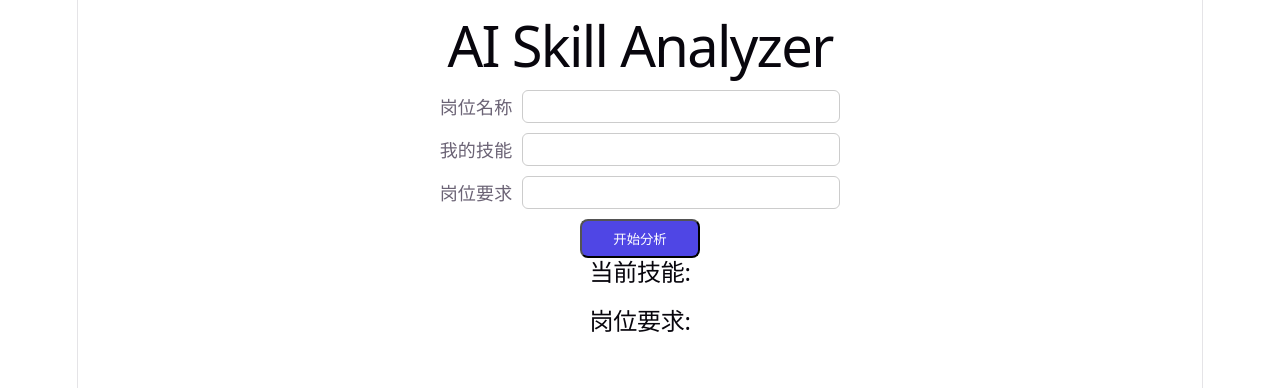
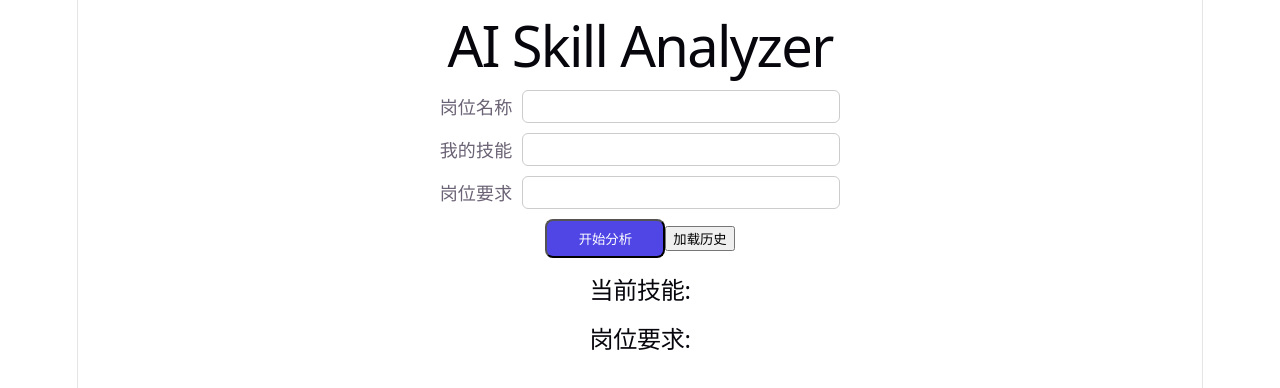
Before and after one commit to PurL0ve/ai_analyzer_frontend, a React (Vite) app: page / in a window 1280 px wide. Shown: the top 388 px of the page. Built offline with nearby package versions, Linux system fonts and the light colour scheme.

Commit message:
新增历史记录列表并完善前端运行说明

```diff
--- a/src/App.jsx
+++ b/src/App.jsx
@@ -5,6 +5,7 @@ function App() {
   const [skills,setSkills] = useState("")
   const [requiredSkills,setRequiredSkills] = useState("")
   const [position,setPosition] = useState("")
+  const [histories,setHistories] = useState([])
   const [result,setResult] = useState({
     matched:[],
     missing:[],
@@ -13,6 +14,9 @@ function App() {
   const [error,setError]=useState("")
   const [loading,setLoading]=useState(false)
   const [hasAnalyzed,setHasAnalyzed]=useState(false)
+  const [historyError,setHistoryError]=useState("")
+  const [hasLoadedHistory,setHasLoadedHistory]=useState(false)
+  const [historyLoading,setHistoryLoading]=useState(false)
 
   async function handleAnalyze(){
     const userSkills = skills.split(",").map(skill=>skill.trim()).filter((skill)=>skill !== "")
@@ -38,6 +42,7 @@ function App() {
             body: JSON.stringify(data)
           }
         )
+        console.log("HTTP状态码：", response.status, "是否成功：", response.ok)
         if (!response.ok){
           throw new Error(`HTTP${response.status}`)
         }
@@ -51,6 +56,24 @@ function App() {
           setLoading(false)
         }
       }
+  async function handleLoadHistory(){
+    setHistoryError("")
+    setHistoryLoading(true)
+    try{
+      const response = await fetch("http://127.0.0.1:8000/history")
+      if(!response.ok){
+        throw new Error(`HTTP${response.status}`)
+      }
+      const responseData = await response.json()
+      setHistories(responseData.data)
+      setHasLoadedHistory(true)
+    }catch(error){
+      setHistoryError("加载历史记录失败，请稍后重试")
+      console.error("加载历史记录失败:", error)
+    }finally{
+      setHistoryLoading(false)
+    }
+  }
 
 
   return (
@@ -80,12 +103,25 @@ function App() {
       <button className = "analyze-button" onClick={() =>handleAnalyze()} disabled={loading}>
         {loading ? "分析中..." : "开始分析"}
       </button>
+      <button onClick = {() => handleLoadHistory()} disabled={historyLoading}>
+        {historyLoading ? "加载中..." : "加载历史"}
+      </button>
+      {hasLoadedHistory && <p>已加载历史记录：{histories.length} 条</p>}
+      {hasLoadedHistory && histories.length === 0 && <p>暂无历史记录</p>}
+      <ul>
+        {histories.map((history) => (
+        <li key = {history.id}>
+          {history.position}-{(history.rate * 100).toFixed(1)}%-(编号：{history.id})
+        </li>
+        ))}
+      </ul>
       <h2>当前技能:</h2>
       <h3>{skills}</h3>
       <h2>岗位要求:</h2>
       <h3>{requiredSkills}</h3>
       {hasAnalyzed && <AnalysisResult result={result} />}
       <p className = "error-message">{error}</p>
+      <p className = "error-message">{historyError}</p>
     </div>
 
   )
```
Also changed, not shown: 1 other file (tests, documents, lock files or other folders).
